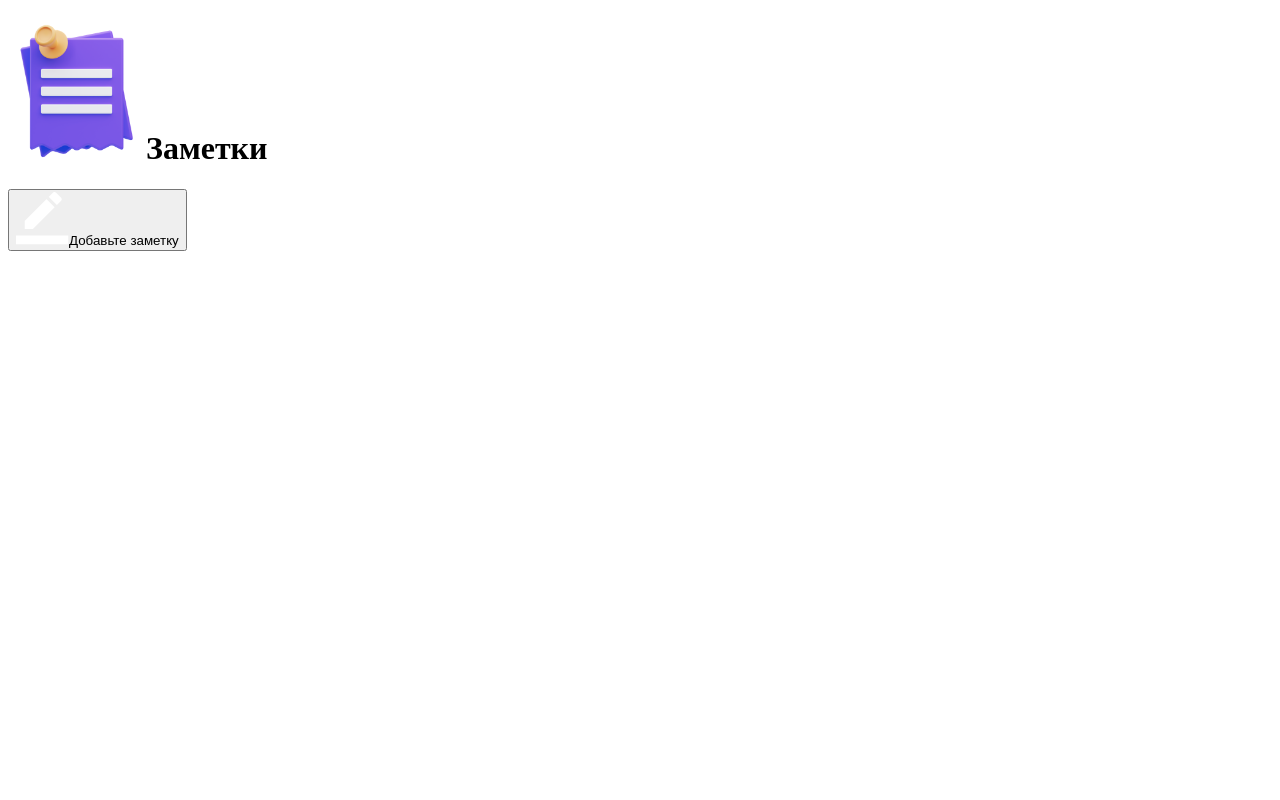
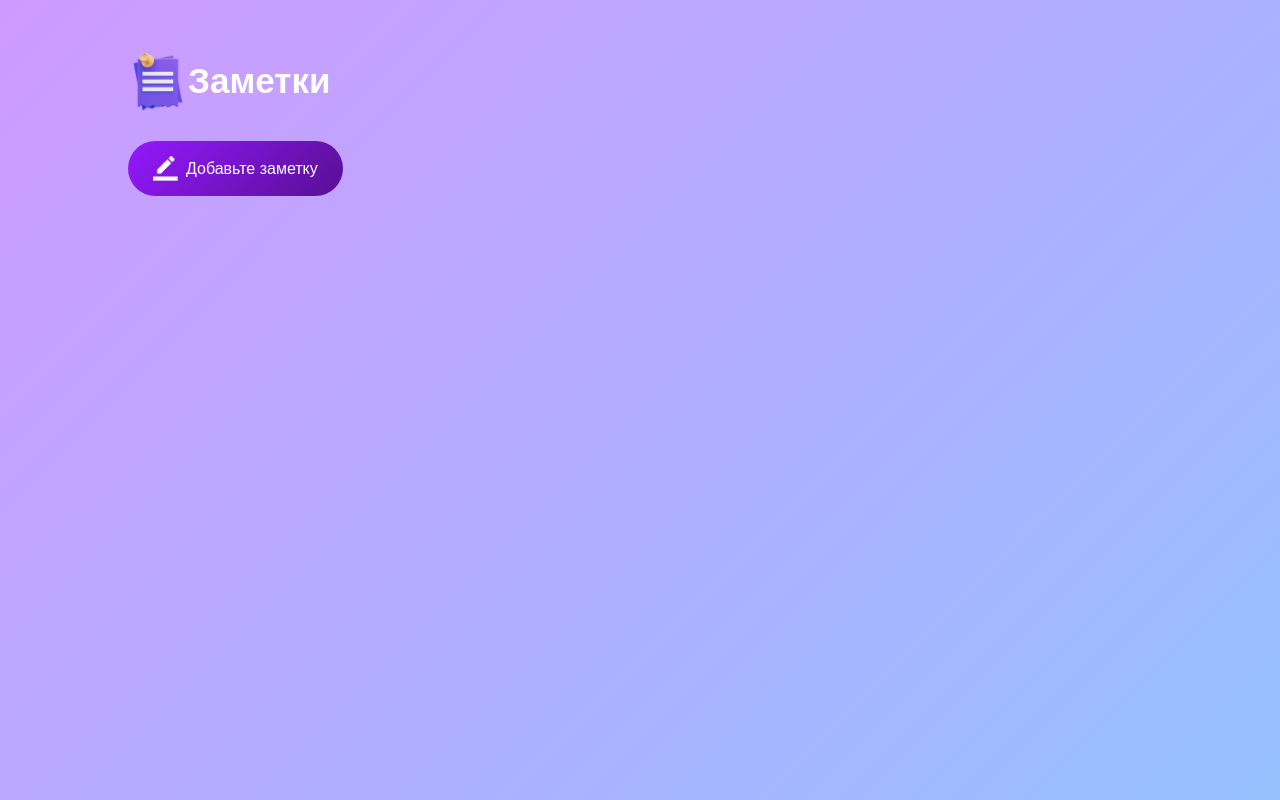
Before and after one commit to Alexsatm/Notes, a plain HTML site: page index.html in a window 1280 px wide. Drawn offline with Linux system fonts and the light colour scheme.

Commit message:
feat: styling container, button, img

```diff
--- a/index.html
+++ b/index.html
@@ -4,6 +4,7 @@
     <meta charset="UTF-8">
     <meta name="viewport" content="width=device-width, initial-scale=1.0">
     <title>Notes App</title>
+    <link rel="stylesheet" href="style.css">
 </head>
 <body>
     <div class="container">
--- a/style.css
+++ b/style.css
@@ -0,0 +1,45 @@
+* {
+    margin: 0;
+    padding: 0;
+    box-sizing: border-box;
+    font-family: sans-serif;
+}
+
+.container {
+    width: 100%;
+    min-height: 100vh;
+    background: linear-gradient(135deg, #cf9aff, #95c0ff);
+    color: #fff;
+    padding-top: 4%;
+    padding-left: 10%;
+}
+
+.container h1 {
+    display: flex;
+    align-items: center;
+    font-size: 35px;
+    font-weight: 600;
+}
+
+.container h1 img {
+    width: 60px;
+}
+
+.container button {
+    display: flex;
+    align-items: center;
+    font-size: 16px;
+    background: linear-gradient(135deg, #9418fd, #571094);
+    color: #fff;
+    outline: 0;
+    border: 0;
+    border-radius: 40px;
+    padding: 15px 25px;
+    margin: 30px 0 20px;
+    cursor: pointer;
+}
+
+.container button img {
+    width: 25px;
+    margin-right: 8px;
+}
```
